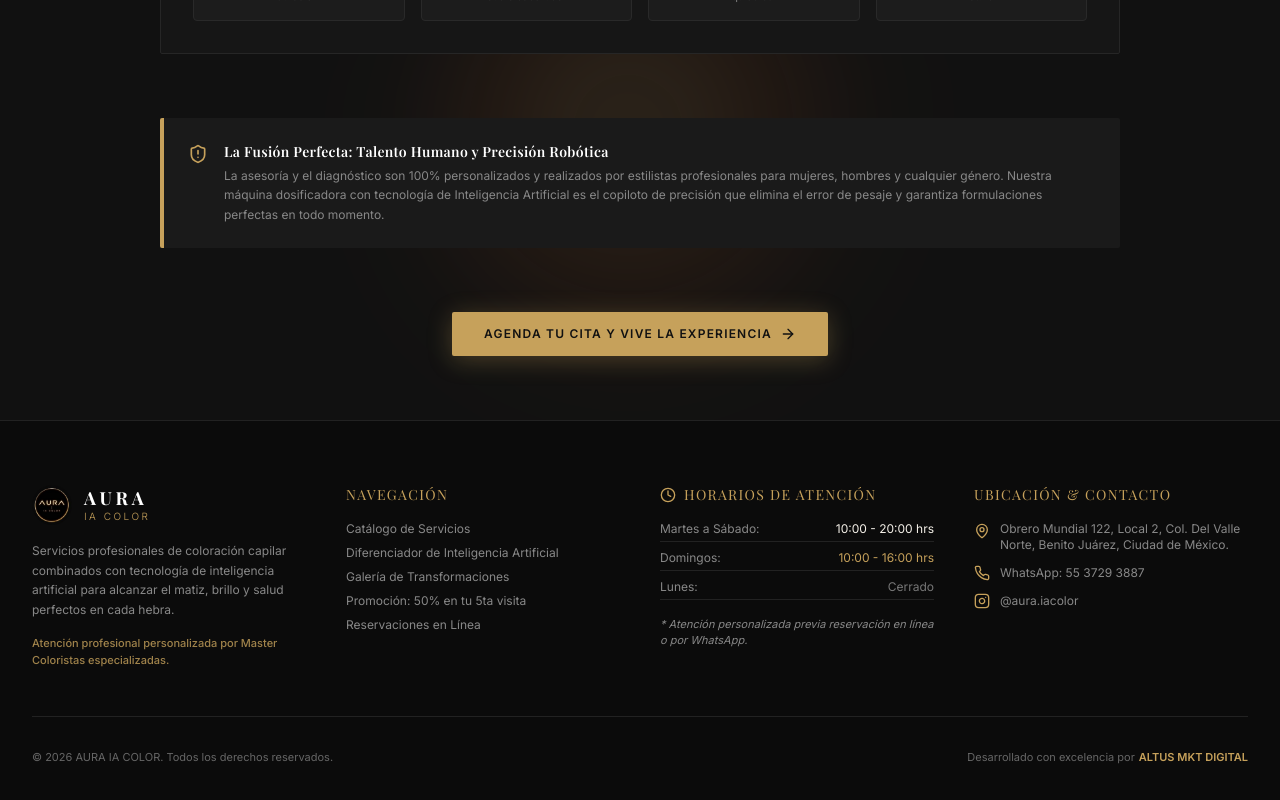
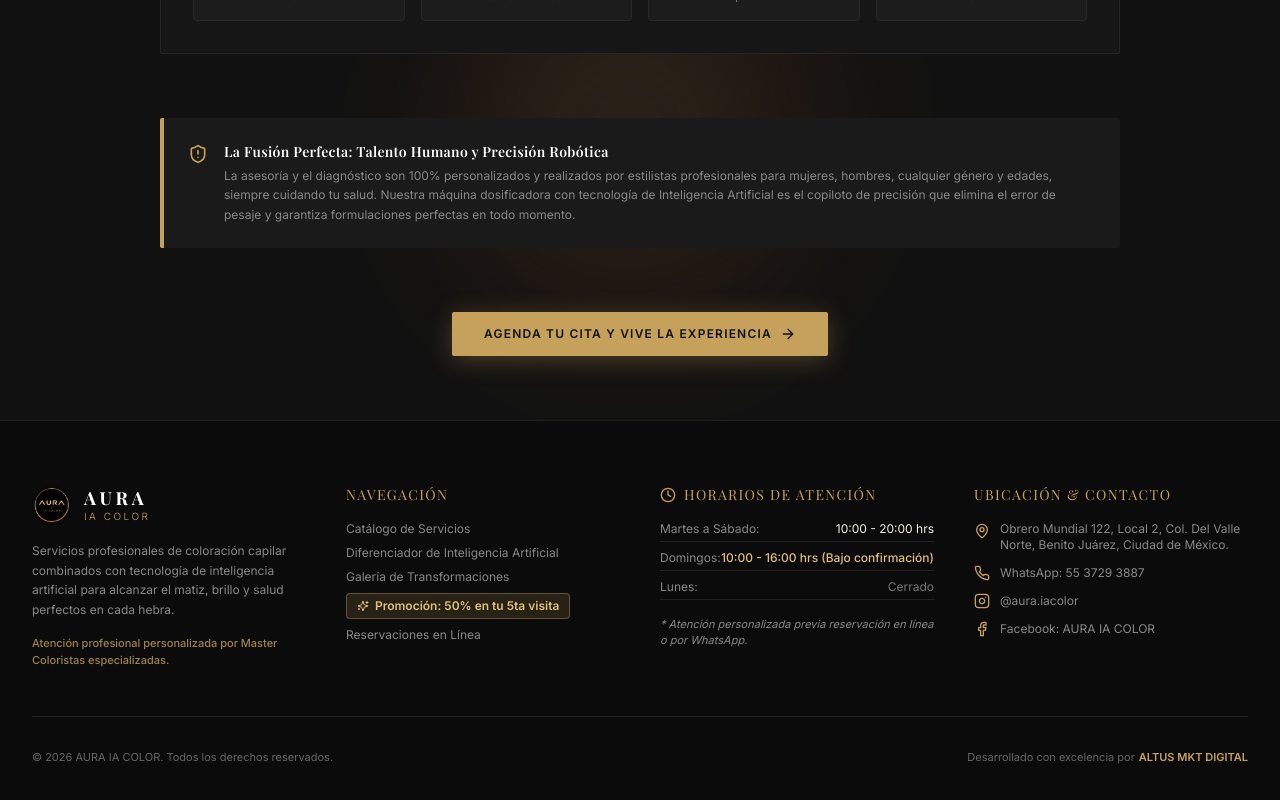
Before and after one commit to altusmarketingdigital-mx/Aura-IA-Color, a React (Vite) app in the folder frontend/: page /tecnologia-ia in a window 1280 px wide. Shown: the part 2353-3153 px from the top of the page. Built offline with nearby package versions, Linux system fonts and the light colour scheme; no server answers; a web font is replaced by a local one.

Commit message:
feat: actualizar frase cuidando tu salud, enfatizar promo 5ta visita en footer, domingos bajo confirmacion y agregar facebook

```diff
--- a/frontend/src/components/layout/Footer.tsx
+++ b/frontend/src/components/layout/Footer.tsx
@@ -1,6 +1,6 @@
 import React from 'react';
 import { Link } from 'react-router-dom';
-import { MapPin, Phone, Instagram, Clock, Sparkles } from 'lucide-react';
+import { MapPin, Phone, Instagram, Clock, Sparkles, Facebook } from 'lucide-react';
 
 export const Footer: React.FC = () => {
   return (
@@ -55,8 +55,12 @@ export const Footer: React.FC = () => {
                 </Link>
               </li>
               <li>
-                <Link to="/promociones" className="text-[#888888] hover:text-[#C6A15B] transition-colors">
-                  Promoción: 50% en tu 5ta visita
+                <Link
+                  to="/promociones"
+                  className="inline-flex items-center gap-1.5 px-2.5 py-1 bg-[#C6A15B]/15 text-[#DFBF7E] font-semibold rounded border border-[#C6A15B]/40 hover:bg-[#C6A15B]/25 hover:border-[#DFBF7E] transition-all"
+                >
+                  <Sparkles className="w-3 h-3 text-[#DFBF7E]" />
+                  <span>Promoción: 50% en tu 5ta visita</span>
                 </Link>
               </li>
               <li>
@@ -80,7 +84,7 @@ export const Footer: React.FC = () => {
               </div>
               <div className="flex justify-between border-b border-[#222222] pb-1">
                 <span>Domingos:</span>
-                <span className="text-[#C6A15B]">10:00 - 16:00 hrs</span>
+                <span className="text-[#DFBF7E] font-medium">10:00 - 16:00 hrs (Bajo confirmación)</span>
               </div>
               <div className="flex justify-between border-b border-[#222222] pb-1">
                 <span>Lunes:</span>
@@ -126,6 +130,17 @@ export const Footer: React.FC = () => {
                   @aura.iacolor
                 </a>
               </li>
+              <li className="flex items-center gap-2.5">
+                <Facebook className="w-4 h-4 text-[#C6A15B] shrink-0" />
+                <a
+                  href="https://facebook.com"
+                  target="_blank"
+                  rel="noopener noreferrer"
+                  className="hover:text-[#C6A15B] transition-colors"
+                >
+                  Facebook: AURA IA COLOR
+                </a>
+              </li>
             </ul>
           </div>
 
--- a/frontend/src/pages/IATechnology.tsx
+++ b/frontend/src/pages/IATechnology.tsx
@@ -212,7 +212,7 @@ export const IATechnology: React.FC = () => {
                 La Fusión Perfecta: Talento Humano y Precisión Robótica
               </h4>
               <p className="text-xs text-[#888888] leading-relaxed">
-                La asesoría y el diagnóstico son 100% personalizados y realizados por estilistas profesionales para mujeres, hombres y cualquier género. Nuestra máquina dosificadora con tecnología de Inteligencia Artificial es el copiloto de precisión que elimina el error de pesaje y garantiza formulaciones perfectas en todo momento.
+                La asesoría y el diagnóstico son 100% personalizados y realizados por estilistas profesionales para mujeres, hombres, cualquier género y edades, siempre cuidando tu salud. Nuestra máquina dosificadora con tecnología de Inteligencia Artificial es el copiloto de precisión que elimina el error de pesaje y garantiza formulaciones perfectas en todo momento.
               </p>
             </div>
           </div>
```
